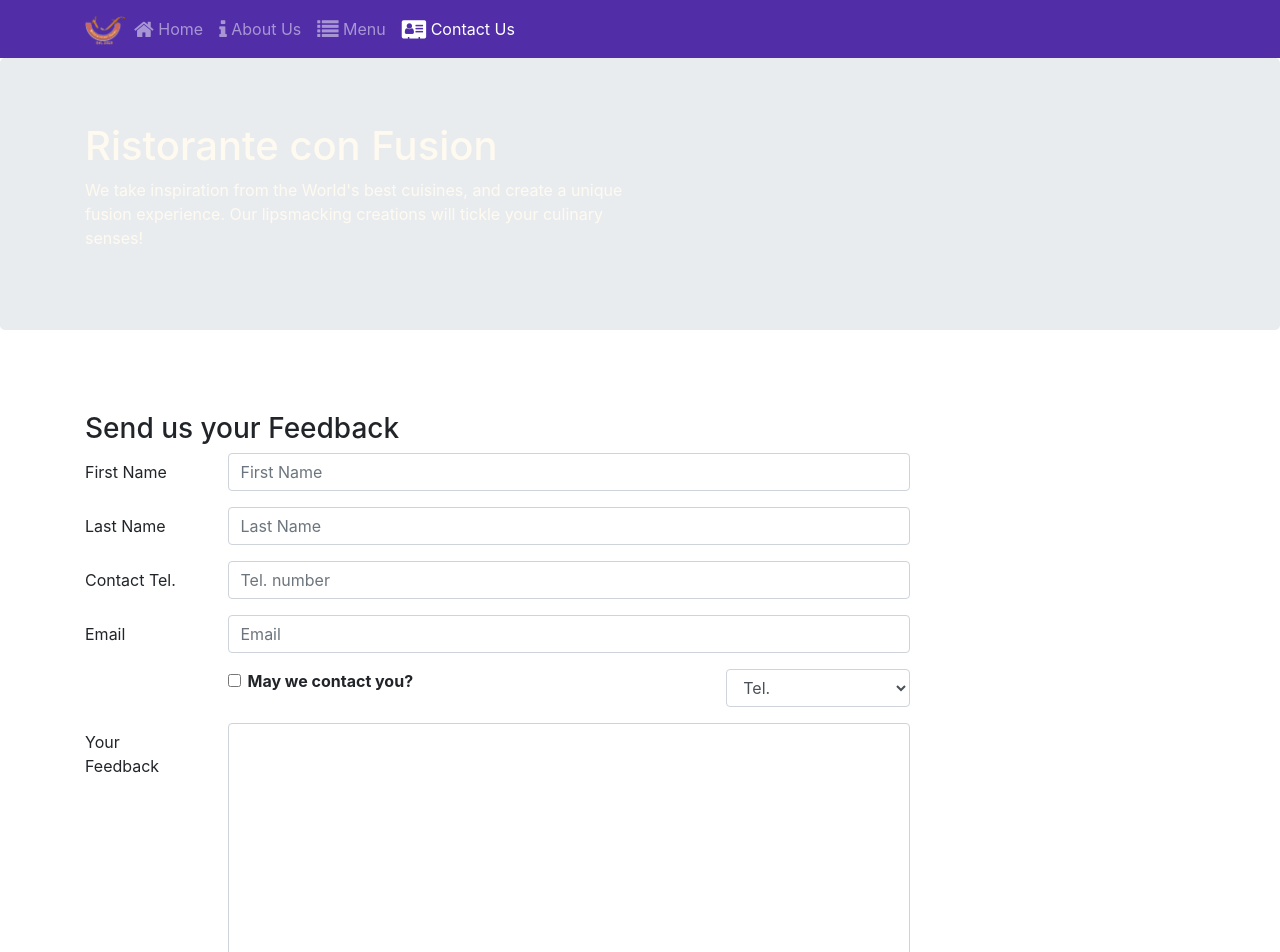
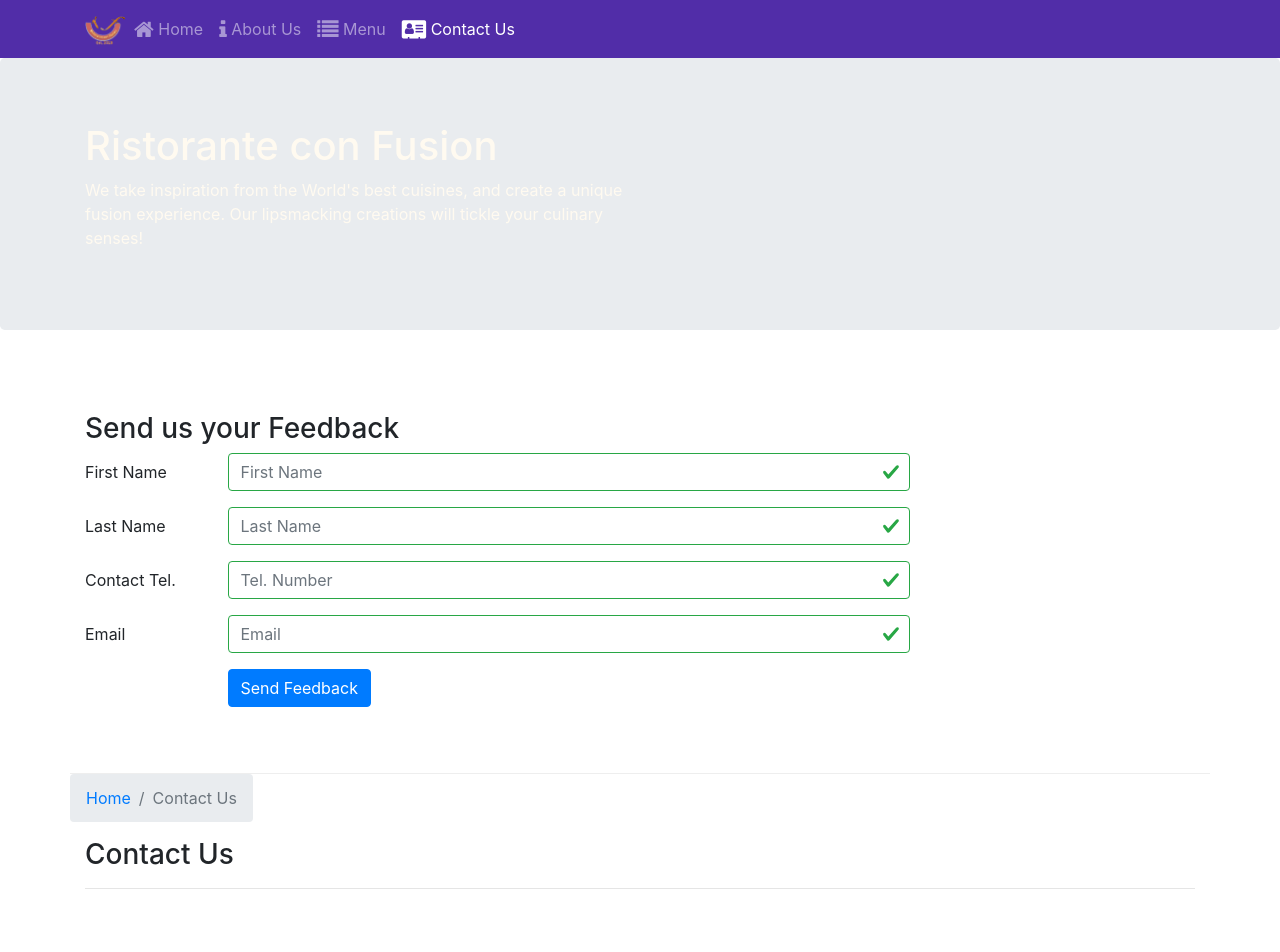
Before and after one commit to saqibsidhu81/confusion_react_app, a React (Create React App) app: page /contactus in a window 1280 px wide. Shown: the top 952 px of the page. Built offline with nearby package versions, Linux system fonts and the light colour scheme.

Commit message:
Controlled Form Validation

```diff
--- a/src/components/ContactComponent.js
+++ b/src/components/ContactComponent.js
@@ -1,7 +1,7 @@
 import React, { Component } from 'react';
 import {
     Breadcrumb, BreadcrumbItem,
-    Button, Form, FormGroup, Label, Input, Col
+    Button, Form, FormGroup, Label, Input, Col, FormFeedback
 } from 'reactstrap';
 import { Link } from 'react-router-dom';
 
@@ -16,12 +16,47 @@ class Contact extends Component {
             email: '',
             agree: false,
             contactType: 'Tel.',
-            message: ''
+            message: '',
+            touched: {
+                firstname: false,
+                lastname: false,
+                telnum: false,
+                email: false
+            }
         };
 
         this.handleInputChange = this.handleInputChange.bind(this);
         this.handleSubmit = this.handleSubmit.bind(this);
 
+    }
+
+    validate(firstname, lastname, telnum, email) {
+
+        const errors = {
+            firstname: '',
+            lastname: '',
+            telnum: '',
+            email: ''
+        };
+
+        if (this.state.touched.firstname && firstname.length < 3)
+            errors.firstname = 'First Name should be >= 3 characters';
+        else if (this.state.touched.firstname && firstname.length > 10)
+            errors.firstname = 'First Name should be <= 10 characters';
+
+        if (this.state.touched.lastname && lastname.length < 3)
+            errors.lastname = 'Last Name should be >= 3 characters';
+        else if (this.state.touched.lastname && lastname.length > 10)
+            errors.lastname = 'Last Name should be <= 10 characters';
+
+        const reg = /^\d+$/;
+        if (this.state.touched.telnum && !reg.test(telnum))
+            errors.telnum = 'Tel. Number should contain only numbers';
+
+        if (this.state.touched.email && email.split('').filter(x => x === '@').length !== 1)
+            errors.email = 'Email should contain a @';
+
+        return errors;
     }
 
     handleInputChange(event) {
@@ -40,7 +75,15 @@ class Contact extends Component {
         event.preventDefault();
     }
 
+    handleBlur = (field) => (evt) => {
+        this.setState({
+            touched: { ...this.state.touched, [field]: true },
+        });
+    }
+
     render() {
+        const errors = this.validate(this.state.firstname, this.state.lastname, this.state.telnum, this.state.email);
+
         return (
             <div className="container">
                 <div className="row row-content">
@@ -55,7 +98,11 @@ class Contact extends Component {
                                     <Input type="text" id="firstname" name="firstname"
                                         placeholder="First Name"
                                         value={this.state.firstname}
+                                        valid={errors.firstname === ''}
+                                        invalid={errors.firstname !== ''}
+                                        onBlur={this.handleBlur('firstname')}
                                         onChange={this.handleInputChange} />
+                                    <FormFeedback>{errors.firstname}</FormFeedback>
                                 </Col>
                             </FormGroup>
                             <FormGroup row>
@@ -64,16 +111,24 @@ class Contact extends Component {
                                     <Input type="text" id="lastname" name="lastname"
                                         placeholder="Last Name"
                                         value={this.state.lastname}
+                                        valid={errors.lastname === ''}
+                                        invalid={errors.lastname !== ''}
+                                        onBlur={this.handleBlur('lastname')}
                                         onChange={this.handleInputChange} />
+                                    <FormFeedback>{errors.lastname}</FormFeedback>
                                 </Col>
                             </FormGroup>
                             <FormGroup row>
                                 <Label htmlFor="telnum" md={2}>Contact Tel.</Label>
                                 <Col md={10}>
                                     <Input type="tel" id="telnum" name="telnum"
-                                        placeholder="Tel. number"
+                                        placeholder="Tel. Number"
                                         value={this.state.telnum}
+                                        valid={errors.telnum === ''}
+                                        invalid={errors.telnum !== ''}
+                                        onBlur={this.handleBlur('telnum')}
                                         onChange={this.handleInputChange} />
+                                    <FormFeedback>{errors.telnum}</FormFeedback>
                                 </Col>
                             </FormGroup>
                             <FormGroup row>
@@ -82,37 +137,11 @@ class Contact extends Component {
                                     <Input type="email" id="email" name="email"
                                         placeholder="Email"
                                         value={this.state.email}
+                                        valid={errors.email === ''}
+                                        invalid={errors.email !== ''}
+                                        onBlur={this.handleBlur('email')}
                                         onChange={this.handleInputChange} />
-                                </Col>
-                            </FormGroup>
-                            <FormGroup row>
-                                <Col md={{ size: 6, offset: 2 }}>
-                                    <FormGroup check>
-                                        <Label check>
-                                            <Input type="checkbox"
-                                                name="agree"
-                                                checked={this.state.agree}
-                                                onChange={this.handleInputChange} /> {' '}
-                                            <strong>May we contact you?</strong>
-                                        </Label>
-                                    </FormGroup>
-                                </Col>
-                                <Col md={{ size: 3, offset: 1 }}>
-                                    <Input type="select" name="contactType"
-                                        value={this.state.contactType}
-                                        onChange={this.handleInputChange}>
-                                        <option>Tel.</option>
-                                        <option>Email</option>
-                                    </Input>
-                                </Col>
-                            </FormGroup>
-                            <FormGroup row>
-                                <Label htmlFor="message" md={2}>Your Feedback</Label>
-                                <Col md={10}>
-                                    <Input type="textarea" id="message" name="message"
-                                        rows="12"
-                                        value={this.state.message}
-                                        onChange={this.handleInputChange}></Input>
+                                    <FormFeedback>{errors.email}</FormFeedback>
                                 </Col>
                             </FormGroup>
                             <FormGroup row>
```
